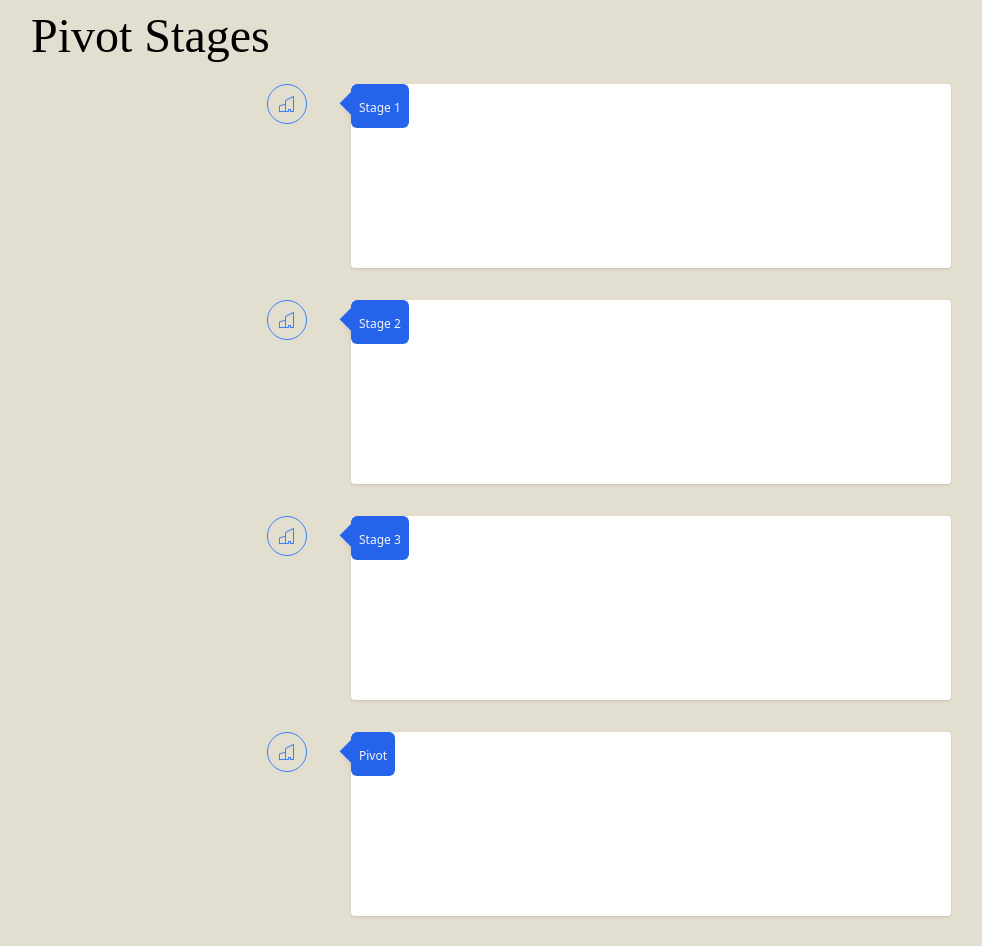
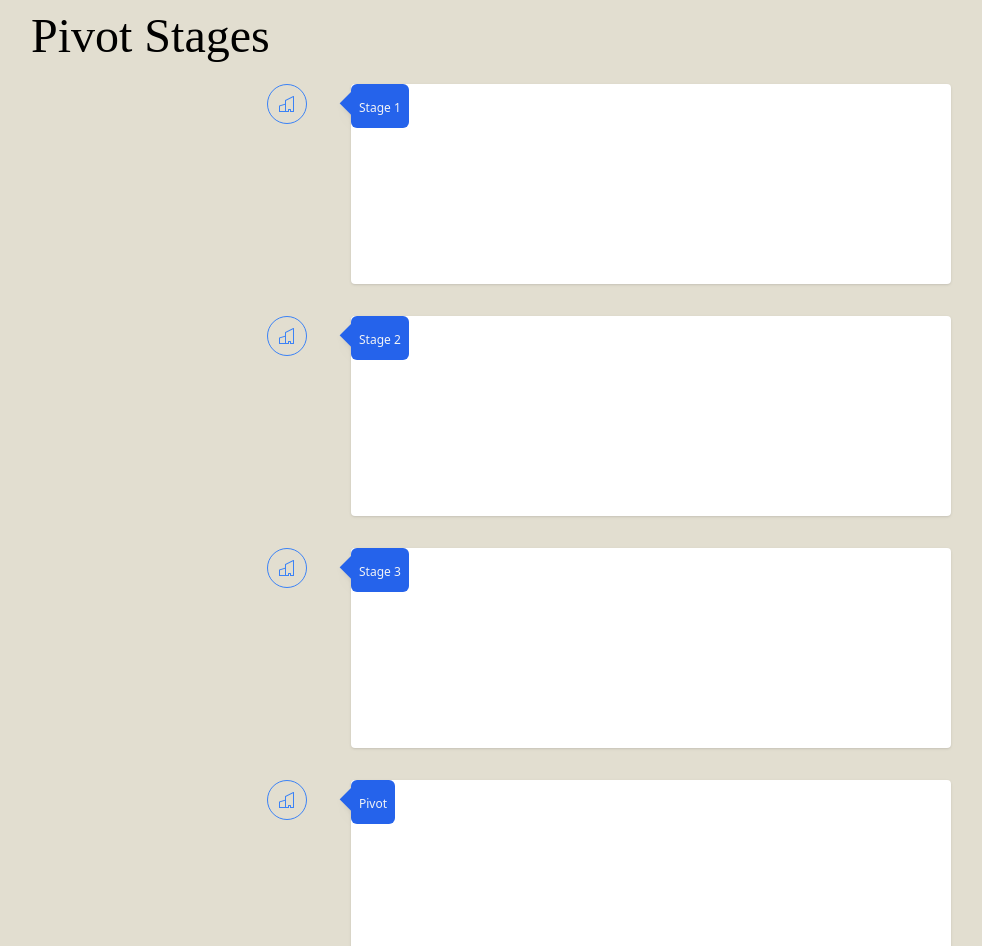
Before and after one commit to IsaacCavallaro/pivot-for-dancers, a React (Create React App) app: page / in a window 1280 px wide. Shown: the part 2546-3492 px from the top of the page, without its empty margins (73-1055 px from the left). Built offline with nearby package versions, Linux system fonts and the light colour scheme; a web font is replaced by a local one.

Commit message:
Add padding to timeline paragraphs

```diff
--- a/src/components/Timeline.tsx
+++ b/src/components/Timeline.tsx
@@ -34,7 +34,10 @@ const Timeline: React.FC = () => {
                                 <div className="absolute -top-4 -left[-30px] lg:top-0 lg:left-0 inline-block px-2 py-2.5 dark:bg-blue-500 bg-blue-600 rounded-md lg:rounded-br-md lg:rounded-tl-md">
                                     <span className="text-xs text-gray-100">Stage 1</span>
                                 </div>
-                                <p className="mt-4 mb-2 leading-7 text-white font-montserrat">You’ve trained to be a dancer since you were tiny. You graduate and finally book your first job. You’re buzzing and motivated, hungry for the next audition, ready for the next challenge. You work consistently as a professional dancer and you feel like you’re truly living the dream.</p>
+                                <p className="mt-4 mb-2 pt-4 leading-7 text-white font-montserrat">
+                                    You’ve trained to be a dancer since you were tiny. You graduate and finally book your first job. You’re buzzing and motivated, hungry for the next audition, ready for the next challenge. You work consistently as a professional dancer and you feel like you’re truly living the dream.
+                                </p>
+
                             </div>
                         </div>
                     </div>
@@ -61,7 +64,7 @@ const Timeline: React.FC = () => {
                                 <div className="absolute -top-4 -left[-30px] lg:top-0 lg:left-0 inline-block px-2 py-2.5 dark:bg-blue-500 bg-blue-600 rounded-md lg:rounded-br-md lg:rounded-tl-md">
                                     <span className="text-xs text-gray-100">Stage 2</span>
                                 </div>
-                                <p className="mt-4 mb-2 leading-7 text-white font-montserrat">You’re still dancing professionally and loving it. You also teach four nights a week, take any extra gig you can get, but still struggle to make ends meet. You work nights and most holidays and sometimes feel like you’re missing out on other aspects of life. But you’re living the dream, so who cares?</p>
+                                <p className="mt-4 mb-2 pt-4 leading-7 text-white font-montserrat">You’re still dancing professionally and loving it. You also teach four nights a week, take any extra gig you can get, but still struggle to make ends meet. You work nights and most holidays and sometimes feel like you’re missing out on other aspects of life. But you’re living the dream, so who cares?</p>
                             </div>
                         </div>
                     </div>
@@ -88,7 +91,7 @@ const Timeline: React.FC = () => {
                                 <div className="absolute -top-4 -left[-30px] lg:top-0 lg:left-0 inline-block px-2 py-2.5 dark:bg-blue-500 bg-blue-600 rounded-md lg:rounded-br-md lg:rounded-tl-md">
                                     <span className="text-xs text-gray-100">Stage 3</span>
                                 </div>
-                                <p className="mt-4 mb-2 leading-7 text-white font-montserrat">You’re older, achy, and unsure of where to. You’re no longer challenged and feel bored doing the same choreography day after day. You’re also broke and have no idea how to get ahead financially. Plus, you crave settling down but keep these thoughts to yourself because you’re living the dream, right?</p>
+                                <p className="mt-4 mb-2 pt-4 leading-7 text-white font-montserrat">You’re older, achy, and unsure of where to. You’re no longer challenged and feel bored doing the same choreography day after day. You’re also broke and have no idea how to get ahead financially. Plus, you crave settling down but keep these thoughts to yourself because you’re living the dream, right?</p>
                             </div>
                         </div>
                     </div>
@@ -115,7 +118,7 @@ const Timeline: React.FC = () => {
                                 <div className="absolute -top-4 -left[-30px] lg:top-0 lg:left-0 inline-block px-2 py-2.5 dark:bg-blue-500 bg-blue-600 rounded-md lg:rounded-br-md lg:rounded-tl-md">
                                     <span className="text-xs text-gray-100">Pivot</span>
                                 </div>
-                                <p className="mt-4 mb-2 leading-7 text-white font-montserrat">You decide to make a career change on your terms. You start a family or a business. You explore new hobbies and make real money for the first time. You still take class and you’re not bitter about the industry. You’re proud of your dance career but learn you’re more than a dancer. </p>
+                                <p className="mt-4 mb-2 pt-4 leading-7 text-white font-montserrat">You decide to make a career change on your terms. You start a family or a business. You explore new hobbies and make real money for the first time. You still take class and you’re not bitter about the industry. You’re proud of your dance career but learn you’re more than a dancer. </p>
                             </div>
                         </div>
                     </div>
```
